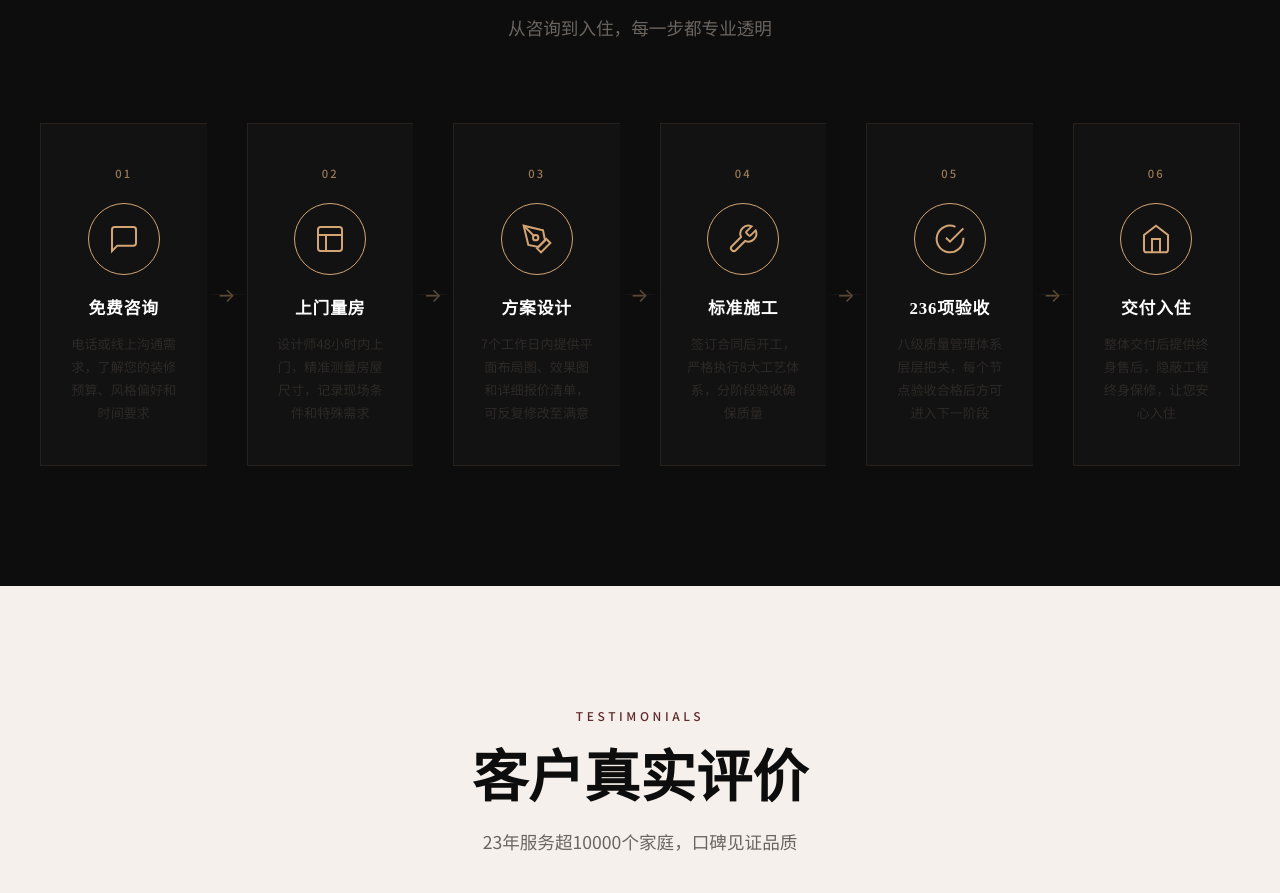
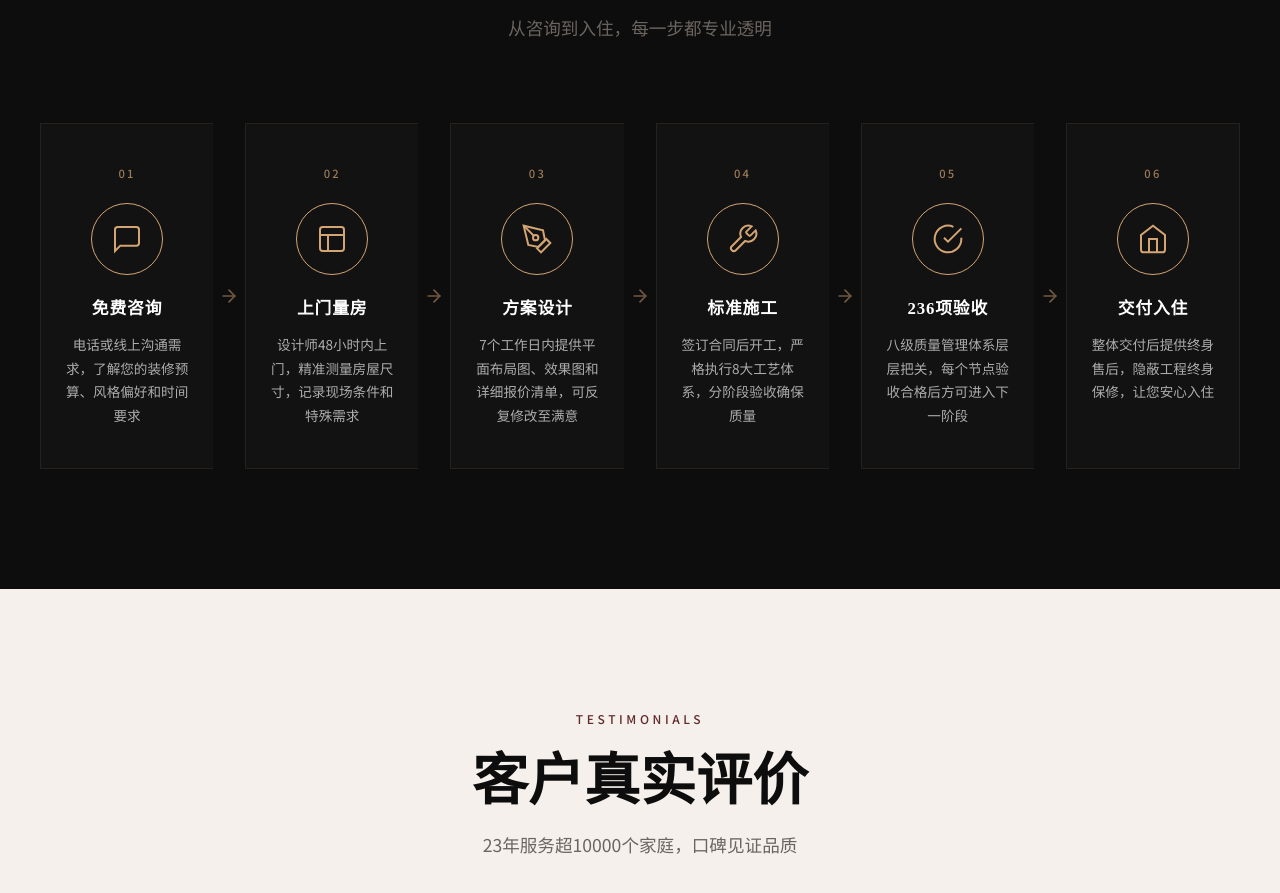
Before and after one commit to Ethen-Shen/JieShang, a plain HTML site: page index.html in a window 1280 px wide. Shown: the part 8242-9135 px from the top of the page. Drawn offline with Linux system fonts and the light colour scheme.

Commit message:
fix: process section visibility and arrow icons
- Change process-step text color from gray-500 to white 65% opacity
- Replace text arrows with SVG chevron icons for proper rendering
- Improve responsive layout for process steps
- Fix mobile stacking with proper gaps and borders

```diff
--- a/css/style.css
+++ b/css/style.css
@@ -537,40 +537,32 @@ h1, h2, h3, h4 { font-family: var(--font-serif); font-weight: 700; line-height:
     letter-spacing: 0.05em;
 }
 .process-step p {
-    font-size: 0.82rem;
-    color: var(--gray-500);
+    font-size: 0.85rem;
+    color: rgba(255,255,255,0.65);
     line-height: 1.75;
 }
 .process-arrow {
     display: flex;
     align-items: center;
     justify-content: center;
-    width: 40px;
+    width: 32px;
     flex-shrink: 0;
-    color: var(--gold);
-    font-size: 1.2rem;
-    opacity: 0.4;
     position: relative;
 }
-.process-arrow::before {
-    content: '';
-    position: absolute;
-    top: 50%;
-    left: 0;
-    right: 0;
-    height: 1px;
-    background: linear-gradient(90deg, transparent, var(--gold), transparent);
-    opacity: 0.3;
+.process-arrow svg {
+    width: 20px;
+    height: 20px;
+    color: var(--gold);
+    opacity: 0.5;
 }
 @media (max-width: 1024px) {
-    .process-steps { flex-wrap: wrap; gap: 16px; }
-    .process-step { min-width: 200px; border-right: 1px solid rgba(212,165,116,0.1); }
+    .process-steps { flex-wrap: wrap; gap: 20px; justify-content: center; }
+    .process-step { min-width: 280px; max-width: 320px; border-right: 1px solid rgba(212,165,116,0.1); }
     .process-arrow { display: none; }
 }
 @media (max-width: 768px) {
-    .process-steps { flex-direction: column; align-items: center; gap: 0; }
-    .process-step { max-width: 320px; width: 100%; border-right: 1px solid rgba(212,165,116,0.1); border-bottom: none; margin-bottom: 0; }
-    .process-step:last-child { border-bottom: 1px solid rgba(212,165,116,0.1); }
+    .process-steps { flex-direction: column; align-items: center; gap: 16px; }
+    .process-step { max-width: 100%; width: 100%; border: 1px solid rgba(212,165,116,0.1); }
 }
 
 /* ============================================
--- a/index.html
+++ b/index.html
@@ -596,7 +596,7 @@
                     <h3>免费咨询</h3>
                     <p>电话或线上沟通需求，了解您的装修预算、风格偏好和时间要求</p>
                 </div>
-                <div class="process-arrow">→</div>
+                <div class="process-arrow"><svg viewBox="0 0 24 24" fill="none" stroke="currentColor" stroke-width="2" stroke-linecap="round" stroke-linejoin="round"><path d="M5 12h14"/><path d="m12 5 7 7-7 7"/></svg></div>
                 <div class="process-step">
                     <div class="step-number">02</div>
                     <div class="step-icon">
@@ -605,7 +605,7 @@
                     <h3>上门量房</h3>
                     <p>设计师48小时内上门，精准测量房屋尺寸，记录现场条件和特殊需求</p>
                 </div>
-                <div class="process-arrow">→</div>
+                <div class="process-arrow"><svg viewBox="0 0 24 24" fill="none" stroke="currentColor" stroke-width="2" stroke-linecap="round" stroke-linejoin="round"><path d="M5 12h14"/><path d="m12 5 7 7-7 7"/></svg></div>
                 <div class="process-step">
                     <div class="step-number">03</div>
                     <div class="step-icon">
@@ -614,7 +614,7 @@
                     <h3>方案设计</h3>
                     <p>7个工作日内提供平面布局图、效果图和详细报价清单，可反复修改至满意</p>
                 </div>
-                <div class="process-arrow">→</div>
+                <div class="process-arrow"><svg viewBox="0 0 24 24" fill="none" stroke="currentColor" stroke-width="2" stroke-linecap="round" stroke-linejoin="round"><path d="M5 12h14"/><path d="m12 5 7 7-7 7"/></svg></div>
                 <div class="process-step">
                     <div class="step-number">04</div>
                     <div class="step-icon">
@@ -623,7 +623,7 @@
                     <h3>标准施工</h3>
                     <p>签订合同后开工，严格执行8大工艺体系，分阶段验收确保质量</p>
                 </div>
-                <div class="process-arrow">→</div>
+                <div class="process-arrow"><svg viewBox="0 0 24 24" fill="none" stroke="currentColor" stroke-width="2" stroke-linecap="round" stroke-linejoin="round"><path d="M5 12h14"/><path d="m12 5 7 7-7 7"/></svg></div>
                 <div class="process-step">
                     <div class="step-number">05</div>
                     <div class="step-icon">
@@ -632,7 +632,7 @@
                     <h3>236项验收</h3>
                     <p>八级质量管理体系层层把关，每个节点验收合格后方可进入下一阶段</p>
                 </div>
-                <div class="process-arrow">→</div>
+                <div class="process-arrow"><svg viewBox="0 0 24 24" fill="none" stroke="currentColor" stroke-width="2" stroke-linecap="round" stroke-linejoin="round"><path d="M5 12h14"/><path d="m12 5 7 7-7 7"/></svg></div>
                 <div class="process-step">
                     <div class="step-number">06</div>
                     <div class="step-icon">
```
